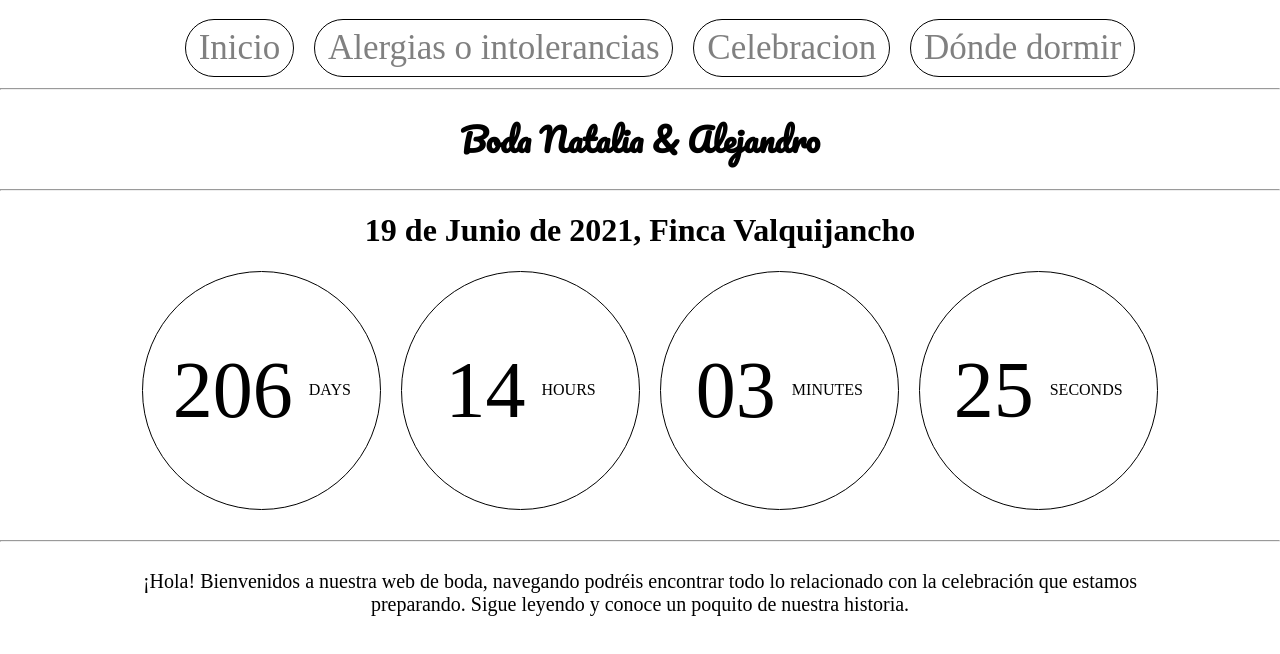
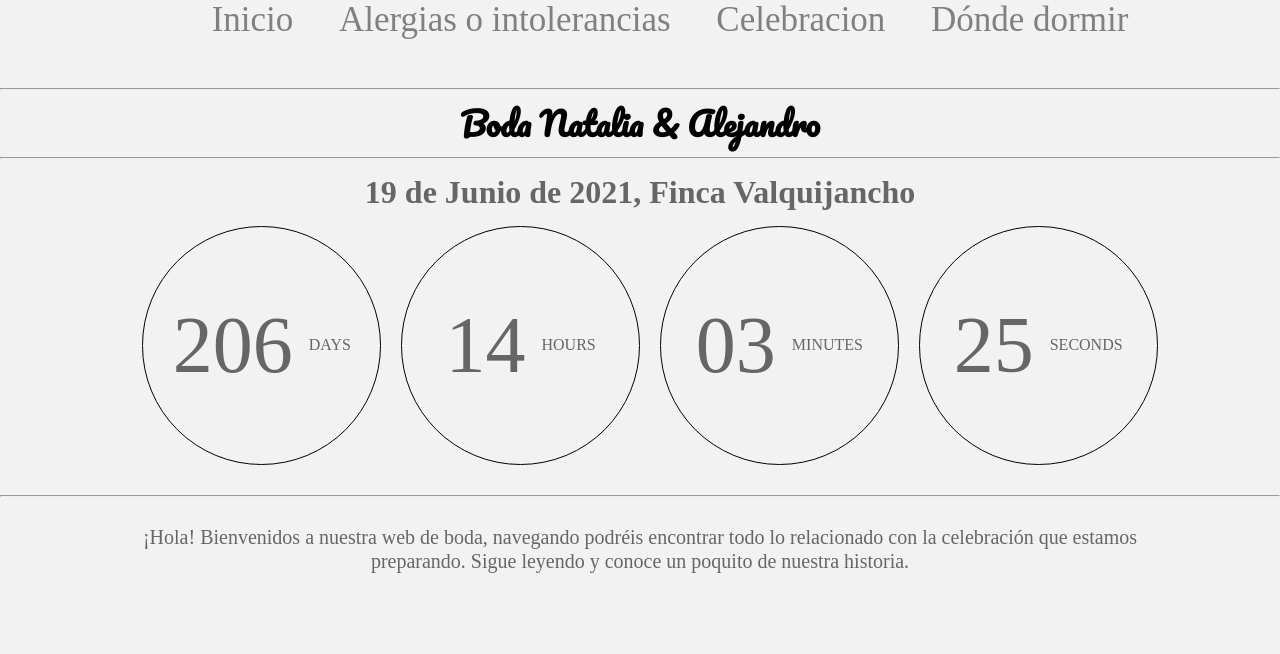
Before and after one commit to alejito10/boda-app, a React (Create React App) app: page / in a window 1280 px wide. Shown: the top 654 px of the page. Built offline with nearby package versions, Linux system fonts and the light colour scheme.

Commit message:
cambios en el navbar para dejarlo fijado

```diff
--- a/src/App.css
+++ b/src/App.css
@@ -6,3 +6,21 @@
   height: 50%;
   width: 50vw;
 }
+body {
+	margin: 0;
+	padding: 0;
+	font-family: Helvetica, Arial, sans-serif;
+	color: #666;
+	background: #f2f2f2;
+	font-size: 1em;
+	line-height: 1.5em;
+	padding-top: 80px; /* Relleno superior igual a la altura de la cabecera*/
+}
+Header{
+  width: 100%;
+  left: 0;
+	top: 0;
+	position: fixed;
+	margin-top: 0;
+	padding: 0%;
+}
--- a/src/shared/components/cuentaAtras/cuentaAtras.css
+++ b/src/shared/components/cuentaAtras/cuentaAtras.css
@@ -21,6 +21,8 @@
 	text-align: center;
     display: flex;
     padding: 3vw;
+
+
 }
 .time{
     display: flex;
--- a/src/shared/components/navbar/NavbarStyles.jsx
+++ b/src/shared/components/navbar/NavbarStyles.jsx
@@ -20,16 +20,19 @@ export const NavbarWrapper = styled.nav`
 		position: initial;
 		height: auto;
 		justify-content: center;
-		background: white;
+		background: #f2f2f2;
+		width: 100%;
+		left: 0;
+		top: 0;
+		position: fixed;
+		margin-top: 0;
+		padding: 0%;
 	}
 
 	a {
 		padding: 0.5rem 0.8rem;
 		color: grey;
 		text-decoration: none;
-		border: black 1px solid;
 		margin-left: 20px;
-		border-radius: 30px;
-		margin-top: 15px;
 	}
 `;
```
Also changed, not shown: 1 other file (tests, documents, lock files or other folders).
